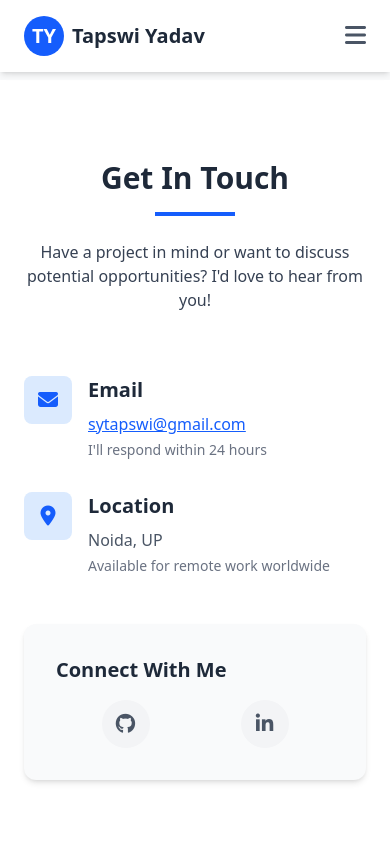
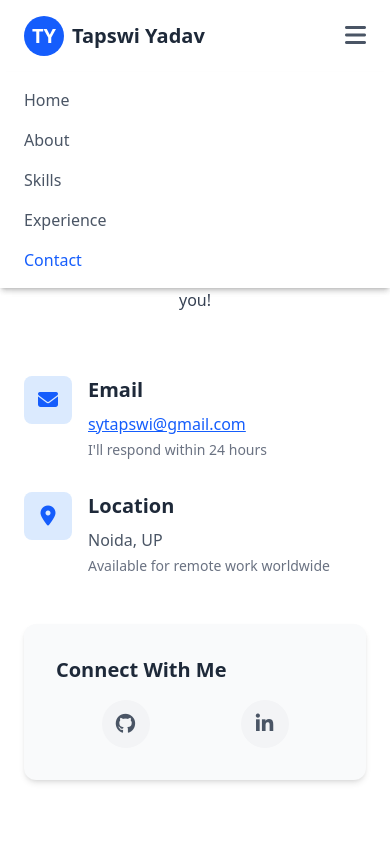
Before and after one commit to tapswisonu/Personal-Portfolio, a React (Vite) app: page /Personal-Portfolio/contact in a window 390 px wide. Both pictures are taken after a click on the button 355 px from the left and 36 px from the top of the page. Shown: the top 844 px of the page. Built offline with nearby package versions, Linux system fonts and the light colour scheme.

Commit message:
completed portfolio

```diff
--- a/src/Components/Header/Header.jsx
+++ b/src/Components/Header/Header.jsx
@@ -4,9 +4,11 @@ import { Link, useLocation } from "react-router-dom";
 function Header() {
   const location = useLocation();
   const [activePath, setActivePath] = useState(location.pathname);
+  const [mobileMenuOpen, setMobileMenuOpen] = useState(false);
 
   useEffect(() => {
     setActivePath(location.pathname);
+    setMobileMenuOpen(false); // Close menu on route change
   }, [location]);
 
   const navItems = [
@@ -28,7 +30,7 @@ function Header() {
           <span className="text-xl font-bold">Tapswi Yadav</span>
         </div>
 
-        {/* Navigation */}
+        {/* Desktop Nav */}
         <nav className="hidden md:flex space-x-8">
           {navItems.map((item) => (
             <Link
@@ -45,11 +47,34 @@ function Header() {
           ))}
         </nav>
 
-        {/* Mobile menu button (optional functionality) */}
-        <button className="md:hidden text-gray-600 focus:outline-none">
+        {/* Mobile Toggle Button */}
+        <button
+          className="md:hidden text-gray-600 focus:outline-none"
+          onClick={() => setMobileMenuOpen(!mobileMenuOpen)}
+        >
           <i className="fas fa-bars text-2xl"></i>
         </button>
       </div>
+
+      {/* Mobile Nav */}
+      {mobileMenuOpen && (
+        <nav className="md:hidden bg-white shadow-md px-6 py-4 space-y-4">
+          {navItems.map((item) => (
+            <Link
+              key={item.path}
+              to={item.path}
+              className={`block ${
+                activePath === item.path
+                  ? "text-blue-600 font-medium"
+                  : "text-gray-600"
+              } hover:text-blue-500 transition-colors duration-300 capitalize`}
+              onClick={() => setMobileMenuOpen(false)}
+            >
+              {item.label}
+            </Link>
+          ))}
+        </nav>
+      )}
     </header>
   );
 }
```
